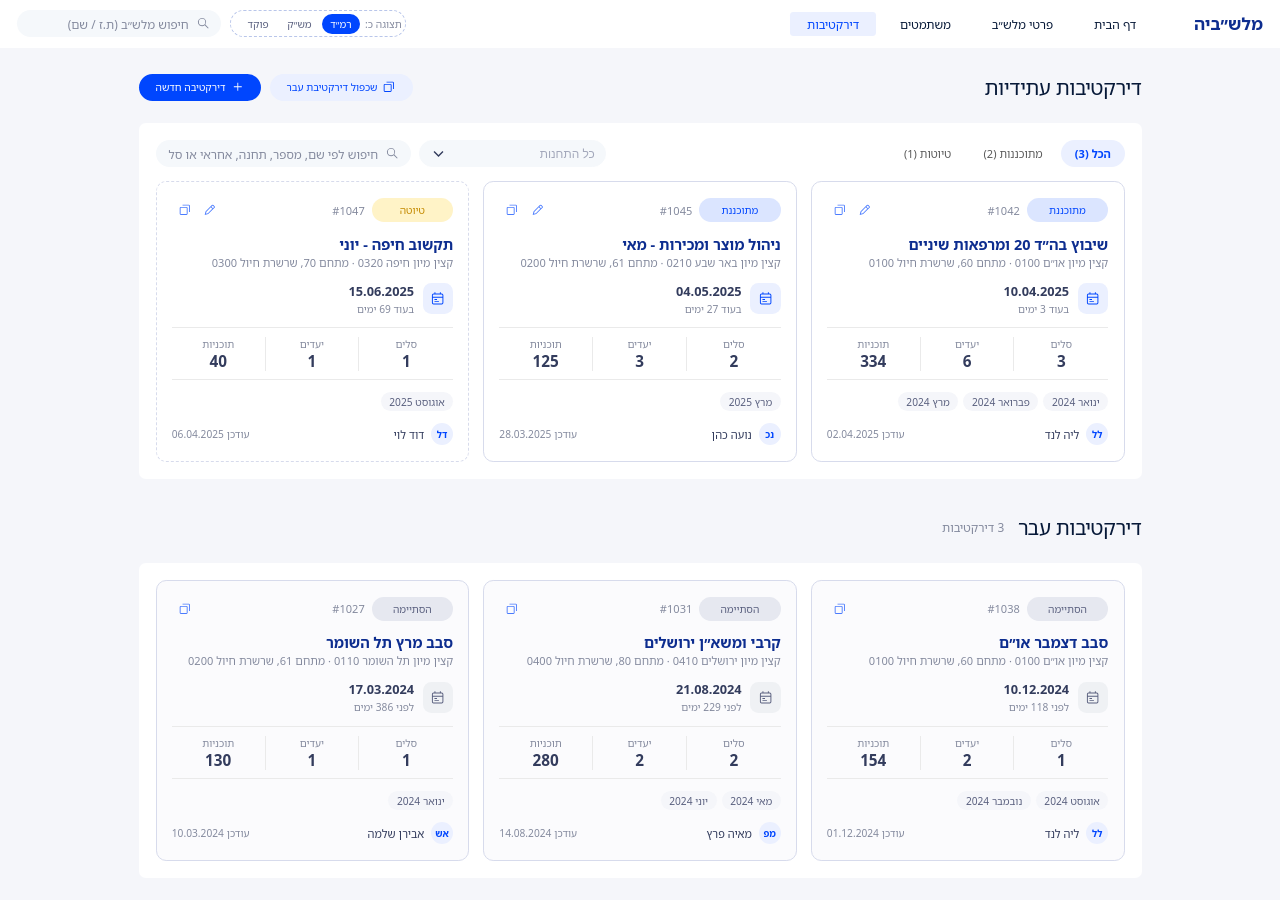
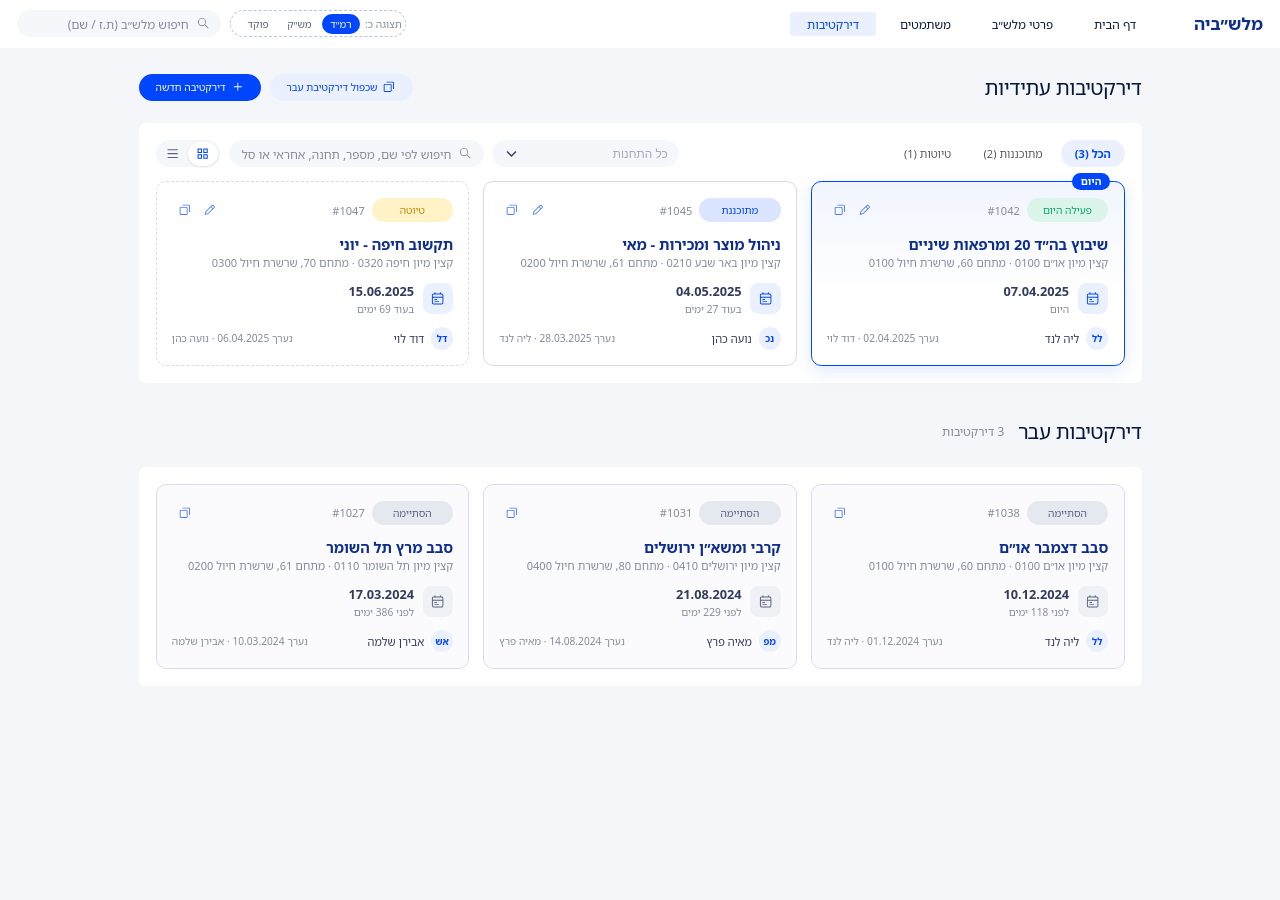
Before and after one commit to noambar2/ai-malshab, a Vue app: page /#/directives in a window 1280 px wide. Shown: the top 900 px of the page. After the commit the page ends 800 px from the top, so only its background shows below. Built offline with nearby package versions, Linux system fonts and the light colour scheme.

Commit message:
Directives page: cards/table toggle, today's directive highlighted, last editor shown, basket stats dropped; dividers in the general step
Co-Authored-By: Claude Opus 5.5 <noreply@anthropic.com>

```diff
--- a/src/components/directives/DirectiveCards.vue
+++ b/src/components/directives/DirectiveCards.vue
@@ -1,11 +1,14 @@
 <script setup lang="ts">
-// Directives on the main page as a grid of cards. Clicking a card opens the directive.
+// Directives on the main page, as a grid of cards or as table rows. Clicking one opens it.
+// Today's directive stands out in both.
 import { useRouter } from 'vue-router'
 import DvIcon from './DvIcon.vue'
 import DirectiveStatusBadge from './DirectiveStatusBadge.vue'
-import { TODAY, directiveStatus, directiveTotals, fmtDate, type Directive } from '@/data/directives'
+import { TODAY, directiveStatus, fmtDate, type Directive } from '@/data/directives'
 
-defineProps<{ rows: Directive[]; empty: string; editable?: boolean; past?: boolean }>()
+withDefaults(defineProps<{ rows: Directive[]; empty: string; editable?: boolean; past?: boolean; view?: 'cards' | 'table' }>(), {
+  view: 'cards',
+})
 const router = useRouter()
 
 const DAY = 24 * 60 * 60 * 1000
@@ -19,6 +22,11 @@ function relative(d: Directive) {
   if (days === -1) return 'אתמול'
   return `לפני ${-days} ימים`
 }
+const isToday = (d: Directive) => d.date === TODAY
+
+const open = (d: Directive) => router.push(`/directives/${d.id}`)
+const edit = (d: Directive) => router.push({ path: '/directives/new', query: { edit: d.id } })
+const duplicate = (d: Directive) => router.push({ path: '/directives/new', query: { from: d.id } })
 
 const initials = (name: string) =>
   name
@@ -29,35 +37,27 @@ const initials = (name: string) =>
 </script>
 
 <template>
-  <div v-if="rows.length" class="grid">
+  <template v-if="rows.length">
+    <!-- Cards -->
+    <div v-if="view === 'cards'" class="grid">
       <article
         v-for="d in rows"
         :key="d.id"
         class="dcard"
-      :class="{ past, draft: d.draft }"
+        :class="{ past, draft: d.draft, today: isToday(d) }"
         tabindex="0"
-      @click="router.push(`/directives/${d.id}`)"
-      @keydown.enter="router.push(`/directives/${d.id}`)"
+        @click="open(d)"
+        @keydown.enter="open(d)"
       >
+        <span v-if="isToday(d)" class="today-tag">היום</span>
         <header class="top">
           <DirectiveStatusBadge :status="directiveStatus(d)" />
           <span class="id">#{{ d.id }}</span>
           <span class="acts" @click.stop>
-          <button
-            v-if="editable"
-            class="act"
-            title="עריכה"
-            aria-label="עריכה"
-            @click="router.push({ path: '/directives/new', query: { edit: d.id } })"
-          >
+            <button v-if="editable" class="act" title="עריכה" aria-label="עריכה" @click="edit(d)">
               <DvIcon name="edit" :size="16" />
             </button>
-          <button
-            class="act"
-            title="שכפול"
-            aria-label="שכפול"
-            @click="router.push({ path: '/directives/new', query: { from: d.id } })"
-          >
+            <button class="act" title="שכפול" aria-label="שכפול" @click="duplicate(d)">
               <DvIcon name="copy" :size="16" />
             </button>
           </span>
@@ -78,35 +78,67 @@ const initials = (name: string) =>
           </span>
         </div>
 
-      <dl class="stats">
-        <div>
-          <dt>סלים</dt>
-          <dd>{{ directiveTotals(d).baskets }}</dd>
-        </div>
-        <div>
-          <dt>יעדים</dt>
-          <dd>{{ directiveTotals(d).targets }}</dd>
-        </div>
-        <div>
-          <dt>תוכניות</dt>
-          <dd>{{ directiveTotals(d).plans }}</dd>
-        </div>
-      </dl>
-
-      <div v-if="d.cohorts.length" class="chips">
-        <span v-for="c in d.cohorts.slice(0, 3)" :key="c" class="chip">{{ c }}</span>
-        <span v-if="d.cohorts.length > 3" class="chip more">+{{ d.cohorts.length - 3 }}</span>
-      </div>
-
         <footer class="foot">
-        <span class="owner">
+          <span class="owner" title="אחראי תחנה">
             <span class="avatar">{{ d.owner ? initials(d.owner) : '?' }}</span>
             {{ d.owner || 'ללא אחראי' }}
           </span>
-        <span class="updated">עודכן {{ fmtDate(d.updatedAt) }}</span>
+          <span class="updated">נערך {{ fmtDate(d.updatedAt) }} · {{ d.updatedBy }}</span>
         </footer>
       </article>
     </div>
+
+    <!-- Table -->
+    <table v-else class="dv-table dtable">
+      <thead>
+        <tr>
+          <th>סטטוס</th>
+          <th>שם הדירקטיבה</th>
+          <th>תחנה</th>
+          <th>מתחם</th>
+          <th>תאריך</th>
+          <th>אחראי</th>
+          <th>נערך לאחרונה</th>
+          <th class="acts-col"><span class="sr-only">פעולות</span></th>
+        </tr>
+      </thead>
+      <tbody>
+        <tr
+          v-for="d in rows"
+          :key="d.id"
+          :class="{ past, today: isToday(d) }"
+          tabindex="0"
+          @click="open(d)"
+          @keydown.enter="open(d)"
+        >
+          <td><DirectiveStatusBadge :status="directiveStatus(d)" /></td>
+          <td class="name">
+            <b>{{ d.name || '-' }}</b>
+            <small>#{{ d.id }}</small>
+          </td>
+          <td>{{ d.station || '-' }}</td>
+          <td class="muted-cell">{{ d.district || '-' }}</td>
+          <td>
+            <b class="dt">{{ d.date ? fmtDate(d.date) : '-' }}</b>
+            <small class="rel" :class="{ now: isToday(d) }">{{ relative(d) }}</small>
+          </td>
+          <td>{{ d.owner || '-' }}</td>
+          <td>
+            {{ fmtDate(d.updatedAt) }}
+            <small class="by">{{ d.updatedBy }}</small>
+          </td>
+          <td class="row-acts" @click.stop>
+            <button v-if="editable" class="act" title="עריכה" aria-label="עריכה" @click="edit(d)">
+              <DvIcon name="edit" :size="16" />
+            </button>
+            <button class="act" title="שכפול" aria-label="שכפול" @click="duplicate(d)">
+              <DvIcon name="copy" :size="16" />
+            </button>
+          </td>
+        </tr>
+      </tbody>
+    </table>
+  </template>
   <p v-else class="none">{{ empty }}</p>
 </template>
 
@@ -133,6 +165,26 @@ const initials = (name: string) =>
   border-color: #b9c9ff;
   box-shadow: 0 8px 24px rgba(13, 45, 143, 0.1);
   transform: translateY(-2px);
+}
+.dcard {
+  position: relative;
+}
+/* Today's directive: a blue frame, a soft tint and a "היום" tag on the corner. */
+.dcard.today {
+  border: 2px solid var(--c-primary);
+  background: linear-gradient(180deg, #f1f5ff 0%, #fff 60%);
+  box-shadow: 0 6px 20px rgba(0, 70, 254, 0.12);
+}
+.today-tag {
+  position: absolute;
+  top: -11px;
+  inset-inline-start: 16px;
+  padding: 2px 10px;
+  border-radius: 10px;
+  background: var(--c-primary);
+  font-size: 12px;
+  font-weight: 700;
+  color: #fff;
 }
 .dcard.draft {
   border-style: dashed;
@@ -203,39 +255,6 @@ const initials = (name: string) =>
   font-size: 12px;
   color: var(--c-muted);
 }
-.stats {
-  display: grid;
-  grid-template-columns: repeat(3, 1fr);
-  padding: 10px 0;
-  border-block: 1px solid var(--c-divider);
-  text-align: center;
-}
-.stats div + div {
-  border-inline-start: 1px solid var(--c-divider);
-}
-.stats dt {
-  font-size: 12px;
-  color: var(--c-muted);
-}
-.stats dd {
-  font-size: 18px;
-  font-weight: 700;
-}
-.chips {
-  display: flex;
-  flex-wrap: wrap;
-  gap: 6px;
-}
-.chip {
-  padding: 3px 10px;
-  border-radius: 12px;
-  background: #f5f6fa;
-  font-size: 12px;
-  color: var(--c-muted-2);
-}
-.chip.more {
-  color: var(--c-primary);
-}
 .foot {
   display: flex;
   align-items: center;
@@ -265,6 +284,74 @@ const initials = (name: string) =>
   font-size: 12px;
   color: var(--c-muted);
 }
+/* Fixed columns, so the future and past tables line up. */
+.dtable {
+  table-layout: fixed;
+}
+.dtable th:nth-child(1) { width: 120px; }
+.dtable th:nth-child(2) { width: 22%; }
+.dtable th:nth-child(5) { width: 110px; }
+.dtable th:nth-child(6) { width: 110px; }
+.dtable th:nth-child(7) { width: 120px; }
+.dtable td {
+  overflow: hidden;
+  text-overflow: ellipsis;
+}
+.dtable tbody tr {
+  cursor: pointer;
+}
+.dtable tbody tr:hover {
+  background: #fafbff;
+}
+.dtable tbody tr:focus-visible {
+  outline: 2px solid var(--c-primary);
+  outline-offset: -2px;
+}
+.dtable tbody tr.past {
+  color: var(--c-muted-2);
+}
+/* Today's row: tinted, with a blue bar on its start edge. */
+.dtable tbody tr.today td {
+  background: #eef3ff;
+}
+.dtable tbody tr.today td:first-child {
+  box-shadow: inset -3px 0 0 var(--c-primary);
+}
+.dtable .name b {
+  display: block;
+  font-weight: 600;
+  color: var(--c-brand);
+}
+.dtable small {
+  display: block;
+  font-size: 12px;
+  color: var(--c-muted);
+}
+.dtable .dt {
+  display: block;
+  font-weight: 600;
+}
+.dtable .rel.now {
+  font-weight: 700;
+  color: var(--c-primary);
+}
+.muted-cell {
+  color: var(--c-muted-2);
+}
+.acts-col {
+  width: 80px;
+}
+.row-acts {
+  white-space: nowrap;
+  text-align: end;
+}
+.sr-only {
+  position: absolute;
+  width: 1px;
+  height: 1px;
+  overflow: hidden;
+  clip: rect(0 0 0 0);
+}
 .none {
   padding: 40px 0;
   text-align: center;
--- a/src/components/directives/DvIcon.vue
+++ b/src/components/directives/DvIcon.vue
@@ -11,6 +11,8 @@ const paths = {
   copy: 'M8 3h11a2 2 0 0 1 2 2v11h-1.6V5a.4.4 0 0 0-.4-.4H8V3Zm-3 4h10a2 2 0 0 1 2 2v10a2 2 0 0 1-2 2H5a2 2 0 0 1-2-2V9a2 2 0 0 1 2-2Zm0 1.6a.4.4 0 0 0-.4.4v10c0 .22.18.4.4.4h10a.4.4 0 0 0 .4-.4V9a.4.4 0 0 0-.4-.4H5Z',
   edit: 'M15.6 3.6a2 2 0 0 1 2.8 0l2 2a2 2 0 0 1 0 2.8L9.2 19.6 3 21l1.4-6.2L15.6 3.6Zm1.7 1.1a.4.4 0 0 0-.6 0L14.9 6.5l2.6 2.6 1.8-1.8a.4.4 0 0 0 0-.6l-2-2Zm-.9 5.5-2.6-2.6-7.8 7.8-.8 3.4 3.4-.8 7.8-7.8Z',
   doc: 'M6 2h8l6 6v12a2 2 0 0 1-2 2H6a2 2 0 0 1-2-2V4a2 2 0 0 1 2-2Zm0 1.6a.4.4 0 0 0-.4.4v16c0 .22.18.4.4.4h12a.4.4 0 0 0 .4-.4V9h-5V3.6H6Zm8.6 1.1V7.4h2.7l-2.7-2.7ZM8 12h8v1.5H8V12Zm0 3.5h8V17H8v-1.5Z',
+  grid: 'M4 4h7v7H4V4Zm1.6 1.6v3.8h3.8V5.6H5.6ZM13 4h7v7h-7V4Zm1.6 1.6v3.8h3.8V5.6h-3.8ZM4 13h7v7H4v-7Zm1.6 1.6v3.8h3.8v-3.8H5.6ZM13 13h7v7h-7v-7Zm1.6 1.6v3.8h3.8v-3.8h-3.8Z',
+  list: 'M4 5h16v1.8H4V5Zm0 6.1h16v1.8H4v-1.8Zm0 6.1h16V19H4v-1.8Z',
 } as const
 
 export type DvIconName = keyof typeof paths
--- a/src/data/directives.ts
+++ b/src/data/directives.ts
@@ -4,6 +4,8 @@ import { reactive } from 'vue'
 
 /** The mockup's "today", so seed directives fall cleanly into future / past. */
 export const TODAY = '2025-04-07'
+/** The signed-in user in this mockup: author of new directives and of every save. */
+export const CURRENT_USER = 'ליה לנד'
 
 // ---------- Catalogs ----------
 
@@ -232,6 +234,8 @@ export interface Directive {
   guidelines: Guideline[]
   draft: boolean
   createdBy: string
+  /** Who saved it last, and when (updatedAt). */
+  updatedBy: string
   /** ISO yyyy-mm-dd */
   updatedAt: string
 }
@@ -347,7 +351,8 @@ export function emptyDirective(): Directive {
     rest: [],
     guidelines: [],
     draft: true,
-    createdBy: 'ליה לנד',
+    createdBy: CURRENT_USER,
+    updatedBy: CURRENT_USER,
     updatedAt: TODAY,
   }
 }
@@ -450,7 +455,8 @@ function seed(): Directive[] {
       district: 'מתחם 60, שרשרת חיול 0100',
       station: 'קצין מיון או״ם 0100',
       owner: 'ליה לנד',
-      date: '2025-04-10',
+      // Today, so the directives page has one to highlight.
+      date: TODAY,
       reasons: ['ראיון קצין מיון', 'הקפאת מג״ב', 'הקפאת פינוי מחנה 80', 'אפסנאי 596846'],
       forecasts: ['מרוצה ויתפנה', 'לא מרוצה ויתפנה', 'סרבן מג״ב'],
       cohorts: ['ינואר 2024', 'פברואר 2024', 'מרץ 2024'],
@@ -470,6 +476,7 @@ function seed(): Directive[] {
       rest: restRows(),
       draft: false,
       createdBy: 'ליה לנד',
+      updatedBy: 'דוד לוי',
       updatedAt: '2025-04-02',
     },
     {
@@ -499,6 +506,7 @@ function seed(): Directive[] {
       rest: restRows().slice(0, 2),
       draft: false,
       createdBy: 'נועה כהן',
+      updatedBy: 'ליה לנד',
       updatedAt: '2025-03-28',
     },
     {
@@ -519,6 +527,7 @@ function seed(): Directive[] {
       rest: [],
       draft: true,
       createdBy: 'דוד לוי',
+      updatedBy: 'נועה כהן',
       updatedAt: '2025-04-06',
     },
     {
@@ -537,6 +546,7 @@ function seed(): Directive[] {
       rest: restRows(),
       draft: false,
       createdBy: 'ליה לנד',
+      updatedBy: 'ליה לנד',
       updatedAt: '2024-12-01',
     },
     {
@@ -560,6 +570,7 @@ function seed(): Directive[] {
       rest: restRows().slice(1),
       draft: false,
       createdBy: 'מאיה פרץ',
+      updatedBy: 'מאיה פרץ',
       updatedAt: '2024-08-14',
     },
     {
@@ -578,6 +589,7 @@ function seed(): Directive[] {
       rest: [],
       draft: false,
       createdBy: 'אבירן שלמה',
+      updatedBy: 'אבירן שלמה',
       updatedAt: '2024-03-10',
     },
   ])
@@ -593,6 +605,7 @@ export const getDirective = (id: string) => directivesState.list.find((d) => d.i
 export function saveDirective(d: Directive): string {
   const copy = cloneDirective(d)
   copy.updatedAt = TODAY
+  copy.updatedBy = CURRENT_USER
   if (!copy.id) {
     const max = Math.max(1000, ...directivesState.list.map((x) => Number(x.id) || 0))
     copy.id = String(max + 1)
--- a/src/views/DirectivesView.vue
+++ b/src/views/DirectivesView.vue
@@ -17,6 +17,25 @@ const query = ref('')
 const station = ref('')
 const status = ref<'all' | 'draft' | 'scheduled'>('all')
 const dupOpen = ref(false)
+
+// Cards or table rows; remembered per browser (a convenience, so it may come back empty).
+const VIEW_KEY = 'directives-view'
+function savedView(): 'cards' | 'table' {
+  try {
+    return localStorage.getItem(VIEW_KEY) === 'table' ? 'table' : 'cards'
+  } catch {
+    return 'cards'
+  }
+}
+const view = ref<'cards' | 'table'>(savedView())
+function setView(v: 'cards' | 'table') {
+  view.value = v
+  try {
+    localStorage.setItem(VIEW_KEY, v)
+  } catch {
+    /* storage unavailable: the choice just isn't remembered */
+  }
+}
 
 function matches(d: Directive) {
   const q = query.value.trim()
@@ -85,10 +104,19 @@ function duplicate(id: string) {
             <AppIcon name="search" :size="18" />
             <input v-model="query" placeholder="חיפוש לפי שם, מספר, תחנה, אחראי או סל" />
           </label>
+          <div class="view-toggle" role="group" aria-label="תצוגה">
+            <button :class="{ on: view === 'cards' }" title="תצוגת כרטיסיות" aria-label="תצוגת כרטיסיות" :aria-pressed="view === 'cards'" @click="setView('cards')">
+              <DvIcon name="grid" :size="18" />
+            </button>
+            <button :class="{ on: view === 'table' }" title="תצוגת טבלה" aria-label="תצוגת טבלה" :aria-pressed="view === 'table'" @click="setView('table')">
+              <DvIcon name="list" :size="18" />
+            </button>
+          </div>
         </div>
       </div>
       <DirectiveCards
         :rows="future"
+        :view="view"
         editable
         :empty="query || station ? 'לא נמצאו דירקטיבות עתידיות התואמות לחיפוש' : 'אין דירקטיבות עתידיות. לחצו על ״דירקטיבה חדשה״ כדי ליצור אחת.'"
       />
@@ -99,7 +127,7 @@ function duplicate(id: string) {
       <span class="count">{{ past.length }} דירקטיבות</span>
     </div>
     <section class="dv-card list-card">
-      <DirectiveCards :rows="past" past empty="לא נמצאו דירקטיבות עבר" />
+      <DirectiveCards :rows="past" :view="view" past empty="לא נמצאו דירקטיבות עבר" />
     </section>
 
     <DuplicateModal v-if="dupOpen" @close="dupOpen = false" @pick="duplicate" />
@@ -144,6 +172,27 @@ function duplicate(id: string) {
   display: flex;
   gap: 6px;
 }
+.view-toggle {
+  display: flex;
+  padding: 2px;
+  border-radius: 16px;
+  background: #f5f8fb;
+}
+.view-toggle button {
+  display: inline-flex;
+  align-items: center;
+  justify-content: center;
+  width: 36px;
+  height: 28px;
+  padding: 0;
+  border-radius: 14px;
+  color: var(--c-muted-2);
+}
+.view-toggle button.on {
+  background: #fff;
+  color: var(--c-primary);
+  box-shadow: 0 1px 3px rgba(7, 25, 56, 0.12);
+}
 .seg button {
   height: 32px;
   padding: 0 16px;
```
Also changed, not shown: src/components/directives/StepGeneral.vue (+8 -2 lines). Lines whose indentation alone changed are shown as unchanged.
